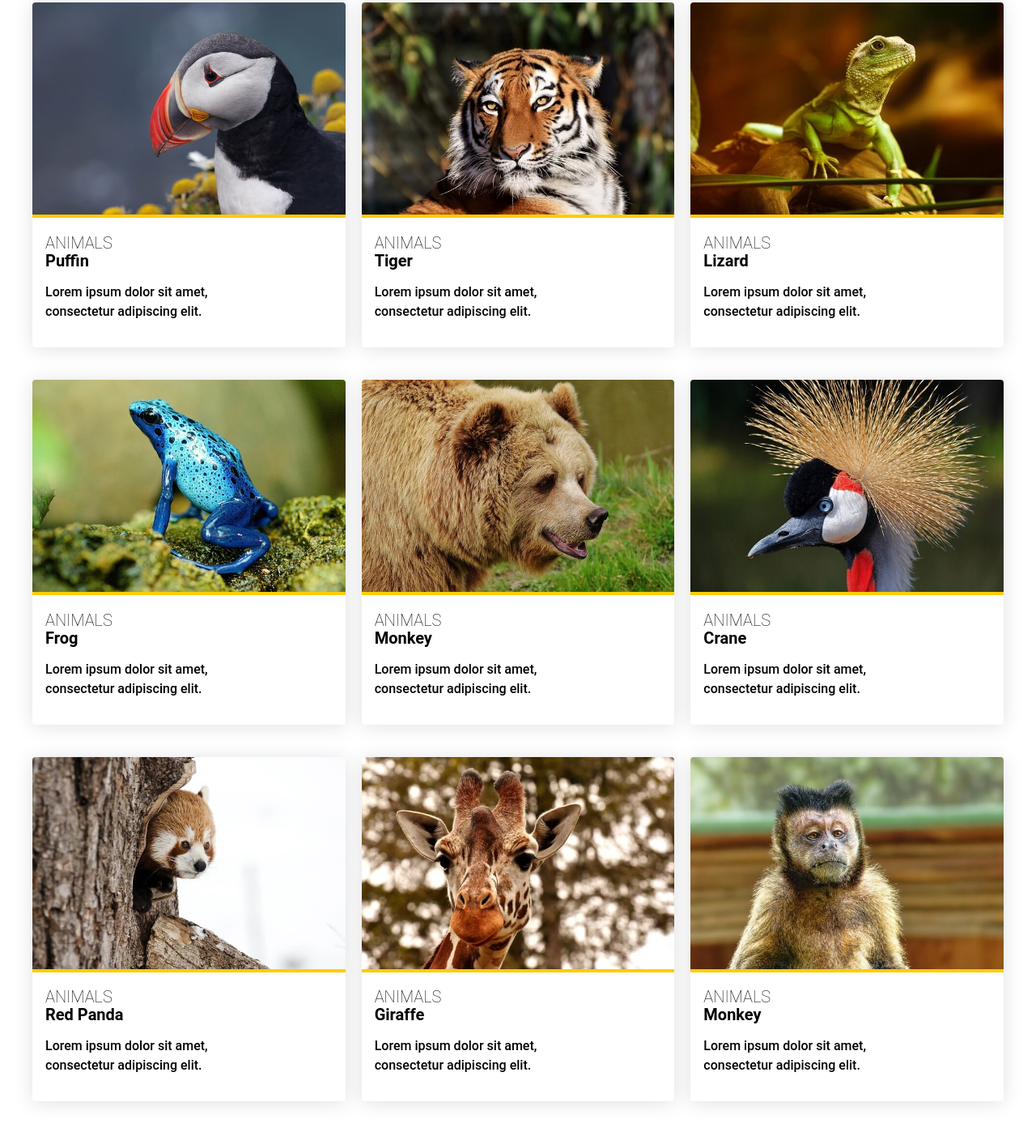
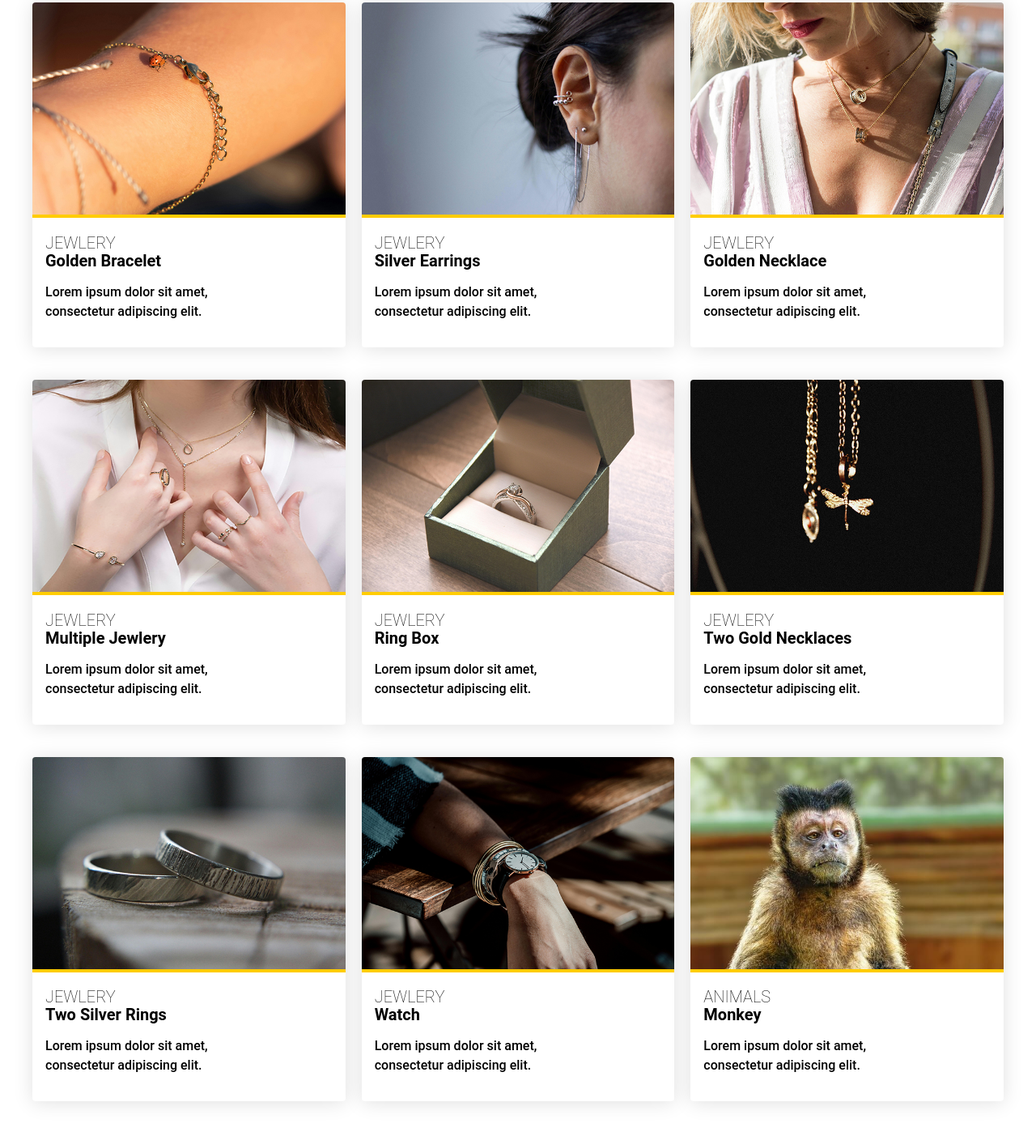
Before and after one commit to DanikaLieu/cprg-218-lab-3, a plain HTML site: page index.html in a window 1280 px wide. Shown: the part 403-1806 px from the top of the page at 81% size. Drawn offline with Linux system fonts and the light colour scheme.

Commit message:
feat: replaced assets

```diff
--- a/index.html
+++ b/index.html
@@ -9,6 +9,7 @@
   <link rel="stylesheet" type="text/css" href="styles/global.css">
   <link rel="stylesheet" type="text/css" href="styles/assignment-one-starter.css">
   <link rel="stylesheet" type="text/css" href="styles/assignment_one.css">
+  <link rel="stylesheet" type="text/css" href="styles/lab_three.css">
   <title>Responsive CSS Layout</title>
 </head>
 <body>
@@ -19,13 +20,13 @@
   <section class="container">
     <ul class="card-container">
       <li class="card">
-        <img src="assets/puffin.jpg" alt="puffin">
+        <img src="assets/Bracelet.jpg" alt="Bracelet">
         <div class="card-content">
           <h3 class="subheader">
-            Animals
+            Jewlery
           </h3>
           <h4 class="header">
-            Puffin
+            Golden Bracelet
           </h4>
           <p class="paragraph">
             Lorem ipsum dolor sit amet, consectetur adipiscing elit.
@@ -33,13 +34,13 @@
         </div>
       </li>
       <li class="card">
-        <img src="assets/tiger.jpg" alt="tiger">
+        <img src="assets/Earrings.jpg" alt="Earrings">
         <div class="card-content">
           <h3 class="subheader">
-            Animals
+            Jewlery
           </h3>
           <h4 class="header">
-            Tiger
+            Silver Earrings
           </h4>
           <p class="paragraph">
             Lorem ipsum dolor sit amet, consectetur adipiscing elit.
@@ -47,13 +48,13 @@
         </div>
       </li>
       <li class="card">
-        <img src="assets/lizard.jpg" alt="lizard">
+        <img src="assets/Golden Necklace.jpg" alt="Necklace">
         <div class="card-content">
           <h3 class="subheader">
-            Animals
+            Jewlery
           </h3>
           <h4 class="header">
-            Lizard
+            Golden Necklace
           </h4>
           <p class="paragraph">
             Lorem ipsum dolor sit amet, consectetur adipiscing elit.
@@ -61,13 +62,13 @@
         </div>
       </li>
       <li class="card">
-        <img src="assets/frog.jpg" alt="frog">
+        <img src="assets/Jewls.jpg" alt="Jewlery">
         <div class="card-content">
           <h3 class="subheader">
-            Animals
+            Jewlery
           </h3>
           <h4 class="header">
-            Frog
+            Multiple Jewlery
           </h4>
           <p class="paragraph">
             Lorem ipsum dolor sit amet, consectetur adipiscing elit.
@@ -75,13 +76,13 @@
         </div>
       </li>
       <li class="card">
-        <img src="assets/bear.jpg" alt="bear">
+        <img src="assets/Ring Box.jpg" alt="Ring Box">
         <div class="card-content">
           <h3 class="subheader">
-            Animals
+            Jewlery
           </h3>
           <h4 class="header">
-            Monkey
+            Ring Box
           </h4>
           <p class="paragraph">
             Lorem ipsum dolor sit amet, consectetur adipiscing elit.
@@ -89,13 +90,13 @@
         </div>
       </li>
       <li class="card">
-        <img src="assets/crane.jpg" alt="crane">
+        <img src="assets/Two Necklaces.jpg" alt="Two Necklaces">
         <div class="card-content">
           <h3 class="subheader">
-            Animals
+            Jewlery
           </h3>
           <h4 class="header">
-            Crane
+            Two Gold Necklaces
           </h4>
           <p class="paragraph">
             Lorem ipsum dolor sit amet, consectetur adipiscing elit.
@@ -103,13 +104,13 @@
         </div>
       </li>
       <li class="card">
-        <img src="assets/panda.jpg" alt="red panda">
+        <img src="assets/Two Rings.jpg" alt="Two Rings">
         <div class="card-content">
           <h3 class="subheader">
-            Animals
+            Jewlery
           </h3>
           <h4 class="header">
-            Red Panda
+            Two Silver Rings
           </h4>
           <p class="paragraph">
             Lorem ipsum dolor sit amet, consectetur adipiscing elit.
@@ -117,13 +118,13 @@
         </div>
       </li>
       <li class="card">
-        <img src="assets/giraffe.jpg" alt="giraffe">
+        <img src="assets/Watch.jpg" alt="Watch">
         <div class="card-content">
           <h3 class="subheader">
-            Animals
+            Jewlery
           </h3>
           <h4 class="header">
-            Giraffe
+            Watch
           </h4>
           <p class="paragraph">
             Lorem ipsum dolor sit amet, consectetur adipiscing elit.
```
Also changed, not shown: assets/Bracelet.jpg (added), assets/Earrings.jpg (added), assets/Golden Necklace.jpg (added), assets/Jewls.jpg (added), assets/Ring Box.jpg (added), assets/Ring on Finger.jpg (added), assets/Two Necklaces.jpg (added), assets/Two Rings.jpg (added), assets/Watch.jpg (added), assets/bear.jpg (deleted), assets/crane.jpg (deleted), assets/frog.jpg (deleted), assets/giraffe.jpg (deleted), assets/lizard.jpg (deleted), 3 more files.
